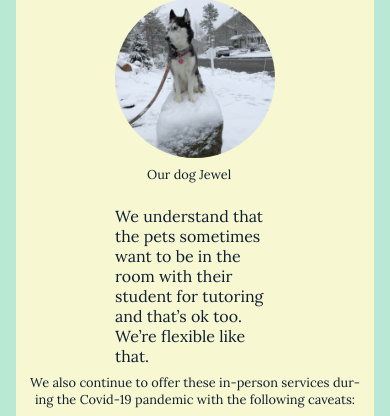
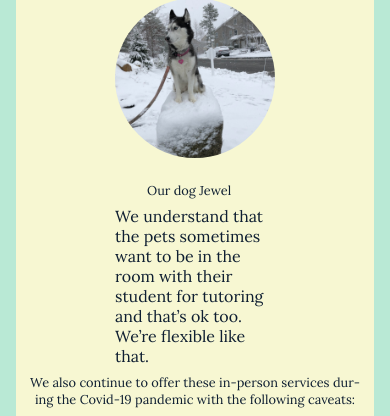
Before and after one commit to NateMail/greatexpectationsmoc, a React (Create React App) app: page / in a window 390 px wide. Shown: the part 7380-7796 px from the top of the page. Built offline with nearby package versions, Linux system fonts and the light colour scheme; no server answers; a web font is replaced by a local one.

Commit message:
Phone label fix

```diff
--- a/src/css/style.css
+++ b/src/css/style.css
@@ -662,7 +662,7 @@ body {
     .types__img-label {
       grid-row: 2;
       grid-column: 2;
-      margin-top: -2rem;
+      margin-top: 0;
       margin-left: 4rem; } }
 
 .types__img-text {
--- a/src/sass/layouts/_rates.scss
+++ b/src/sass/layouts/_rates.scss
@@ -188,7 +188,7 @@
     @include respond(phone) {
       grid-row: 2;
       grid-column: 2;
-      margin-top: -2rem;
+      margin-top: 0;
       margin-left: 4rem;
     }
   }
```
